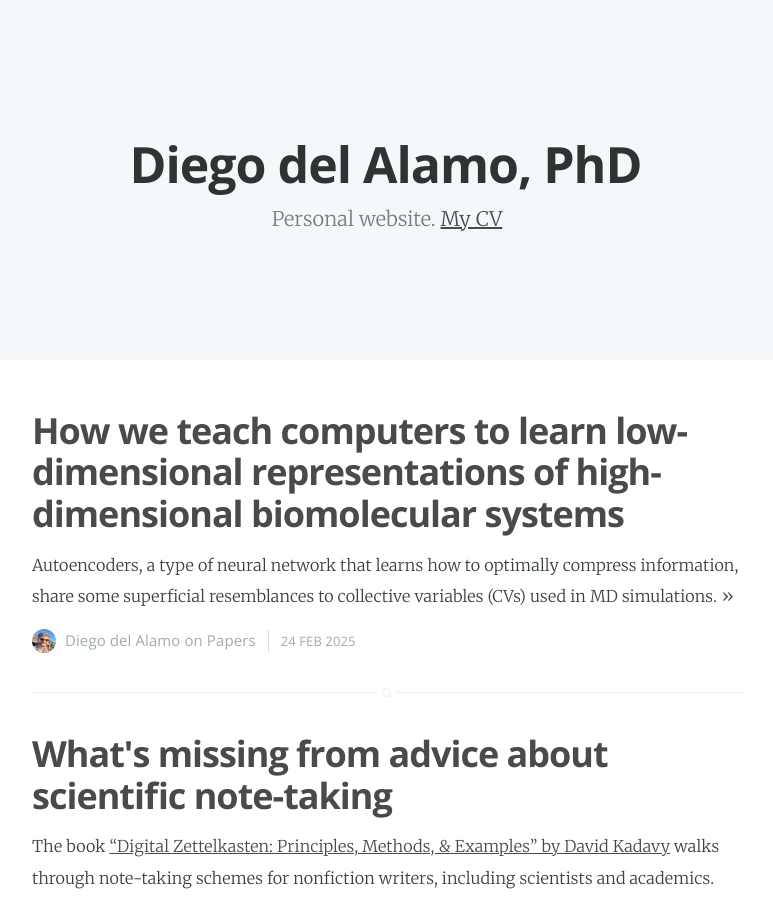
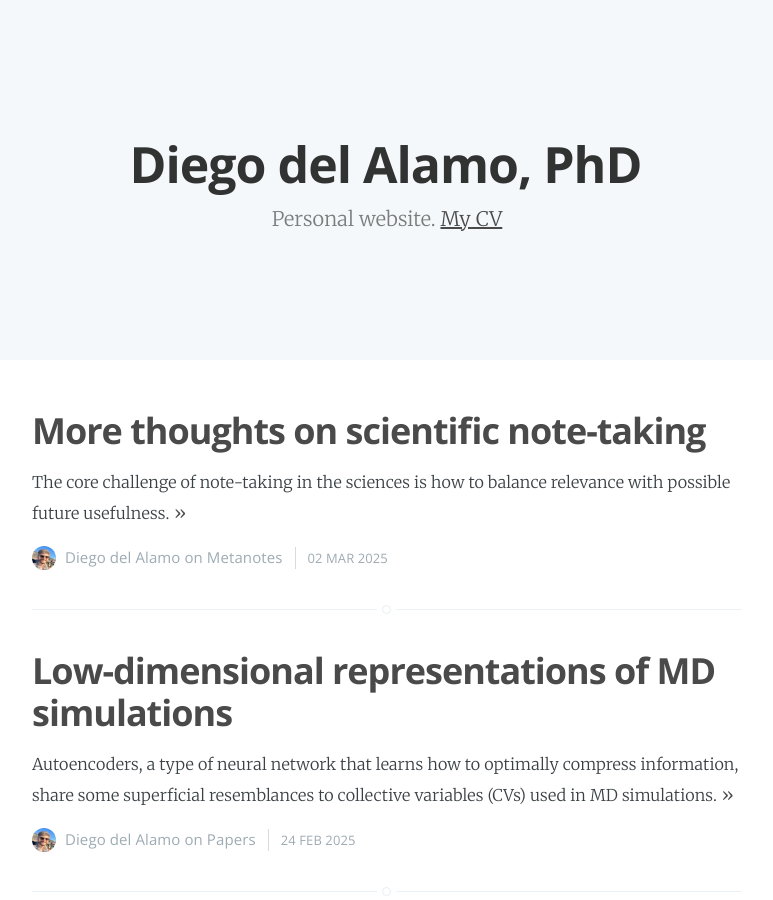
Before and after one commit to delalamo/delalamo.github.io, a Jekyll site: the page built from index.html, in a window 1280 px wide and 900 px high. Shown: the whole window, without its empty margins (253-1026 px from the left). Built offline with Jekyll 4.4.1, drawn with Linux system fonts in a browser that asks for light colours; the list of posts is cut into pages by our own code; some of the changed lines change nothing that is shown.

Commit message:
another post

```diff
--- a/_posts/2025-02-24-rmd.markdown
+++ b/_posts/2025-02-24-rmd.markdown
@@ -1,6 +1,6 @@
 ---
 layout: post
-title:  "How we teach computers to learn low-dimensional representations of high-dimensional biomolecular systems"
+title:  "Low-dimensional representations of MD simulations"
 date:   2025-02-24 7:16:00
 categories: [Papers]
 ---
--- /dev/null
+++ b/_posts/2025-03-02-other-knowledge.markdown
@@ -0,0 +1,13 @@
+---
+layout: post
+title:  "More thoughts on scientific note-taking"
+date:   2025-03-02 10:45:00
+categories: [Metanotes]
+---
+The core challenge of note-taking in the sciences is how to balance relevance with possible future usefulness.
+
+With the exception of a brief two-page excerpt on pages 94 and 95, ["How to take Smart Notes"](https://bookshop.org/p/books/how-to-take-smart-notes-one-simple-technique-to-boost-writing-learning-and-thinking-s-nke-ahrens/MBY7vjw1pHWndH99) by Sönke Ahrens doesn't actually give any examples of what the process of notetaking might look like. Instead it focuses on the psychological basis for why such a practice might be useful. As such, it failed to answer most of the questions I had that drove me to buy the book in the first place. The big one being how to balance the tradeoff that scientists face between being comprehensive and being sparing in what gets written down.
+
+I'll expand on this by providing an example on a topic with which I'm familiar. A scientist who trains machine learning models on amino acid sequences might have a primary interest in how state-of-the-art methods are designed, but he or she might also need to follow research on how the training data are collected (e.g., DNA sequencing technology); in branching out from training generalist ML models to training antibody-specific ML models, he or she would also need to learn which types of cells are found in circulating blood (where most of these DNA sequences are derived), what types of antibodies might be made by cells found elsewhere, and how other efforts have managed to sequence the DNA of those cells or characterize their antibodies.
+
+The central challenge I'm getting at here is that an interesting research project will need to be well-grounded in at least one field, but often cutting-edge science demands some level of deep familiarity with at least two or three; in the process of building up that familiarity with a new field, scientists will be both explicitly confronted with information that cannot immediately be assigned relevance, and implicitly confronted by the authors' expectation of the readership's familiarity on the topic, leaving much foundational knowledge unmentioned. So a reader unfamiliar in the field will need to make the call about which notes to take, and which notes to skip, and where to read further. Naturally, this problem does not exist when reading about a topic in which he or she is more knowledgeable. Ahrens does not discuss this, and even chalks up the ability to distinguish relevant from irrelevant information as "another skill that can be learned only by doing" (p. 80).
```
